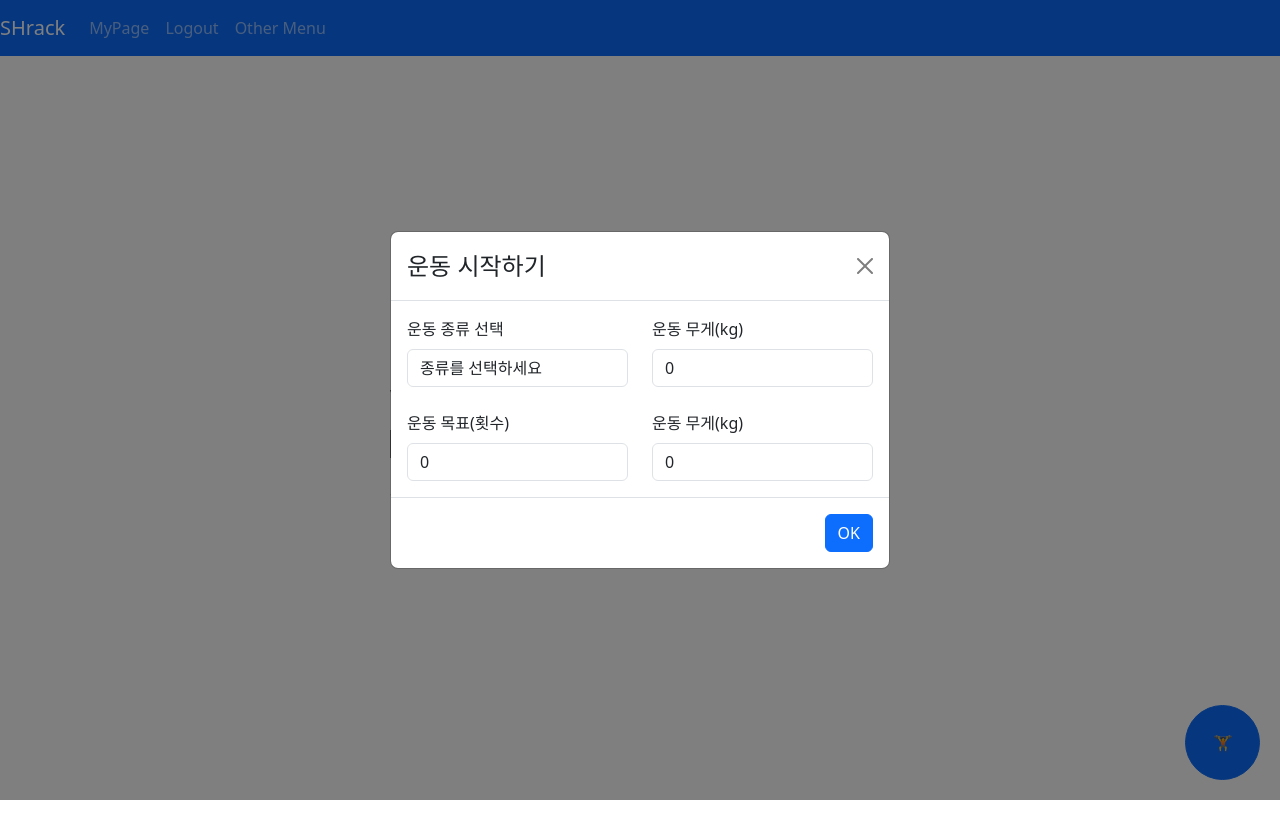
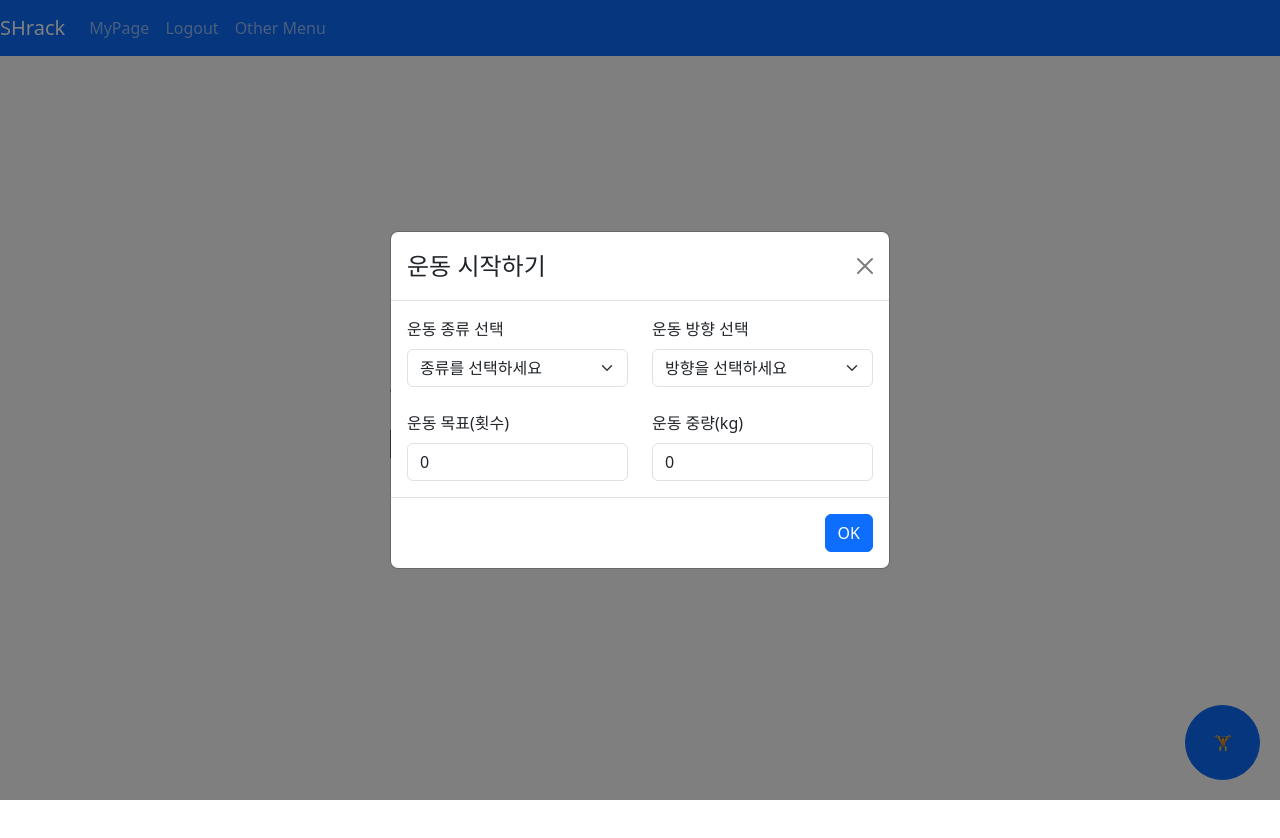
Before and after one commit to SG-Capstone-SHrack/SHrack-front, a React (Create React App) app: page /home in a window 1280 px wide. Both pictures are taken after a click on the button "🏋️". Shown: the top 838 px of the page. Built offline with nearby package versions, Linux system fonts and the light colour scheme.

Commit message:
운동 시작 모달 : 방향 선택 추가

```diff
--- a/src/components/ExerciseStartModal.jsx
+++ b/src/components/ExerciseStartModal.jsx
@@ -16,6 +16,7 @@ function ExerciseStartModal({ isModalShow, setModalShow }) {
   const [exerciseType, setExerciseType] = useState('');
   const [exerciseGoal, setExerciseGoal] = useState(0);
   const [exerciseMass, setExerciseMass] = useState(0);
+  const [exerciseDirection, setExerciseDirection] = useState('');
   useEffect(() => {
     // execiseType and execiseGoal console.log
     console.log(exerciseType);
@@ -62,25 +63,25 @@ function ExerciseStartModal({ isModalShow, setModalShow }) {
               <Col>
                 <Form.Group controlId="exerciseType">
                   <Form.Label>운동 종류 선택</Form.Label>
-                  <Form.Control
-                    as="select"
+                  <Form.Select
                     value={exerciseType}
                     onChange={e => setExerciseType(e.target.value)}>
                     <option value="">종류를 선택하세요</option>
                     {yourExercisetypes()}
-                  </Form.Control>
+                  </Form.Select>
                 </Form.Group>
               </Col>
               <Col>
-                <Form.Group controlId="exerciseMass">
-                  <Form.Label>운동 무게(kg)</Form.Label>
-                  <Form.Control
-                    as="input"
-                    type="number"
-                    value={exerciseMass}
-                    onChange={e =>
-                      setExerciseMass(e.target.value)
-                    }></Form.Control>
+                {/* 운동 방향을 left와 right중 선택 */}
+                <Form.Group controlId="exerciseDirection">
+                  <Form.Label>운동 방향 선택</Form.Label>
+                  <Form.Select
+                    value={exerciseDirection}
+                    onChange={e => setExerciseDirection(e.target.value)}>
+                    <option value="">방향을 선택하세요</option>
+                    <option value="left">왼쪽</option>
+                    <option value="right">오른쪽</option>
+                  </Form.Select>
                 </Form.Group>
               </Col>
             </Row>
@@ -94,13 +95,13 @@ function ExerciseStartModal({ isModalShow, setModalShow }) {
                     type="number"
                     value={exerciseGoal}
                     onChange={e =>
-                      setExerciseGoal(e.target.value)
+                      setExerciseGoal(parseInt(e.target.value))
                     }></Form.Control>
                 </Form.Group>
               </Col>
               <Col>
                 <Form.Group controlId="exerciseMass">
-                  <Form.Label>운동 무게(kg)</Form.Label>
+                  <Form.Label>운동 중량(kg)</Form.Label>
                   <Form.Control
                     as="input"
                     type="number"
```
